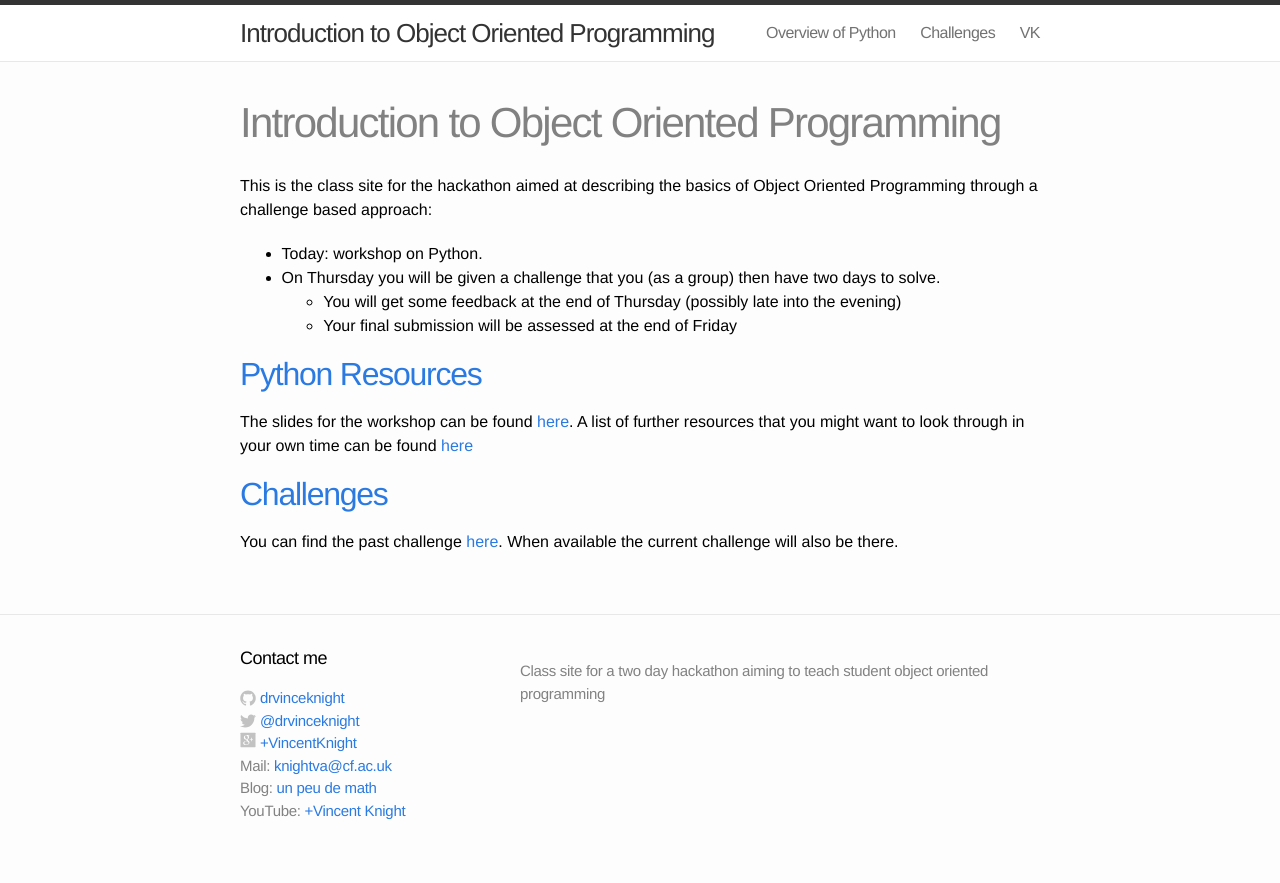
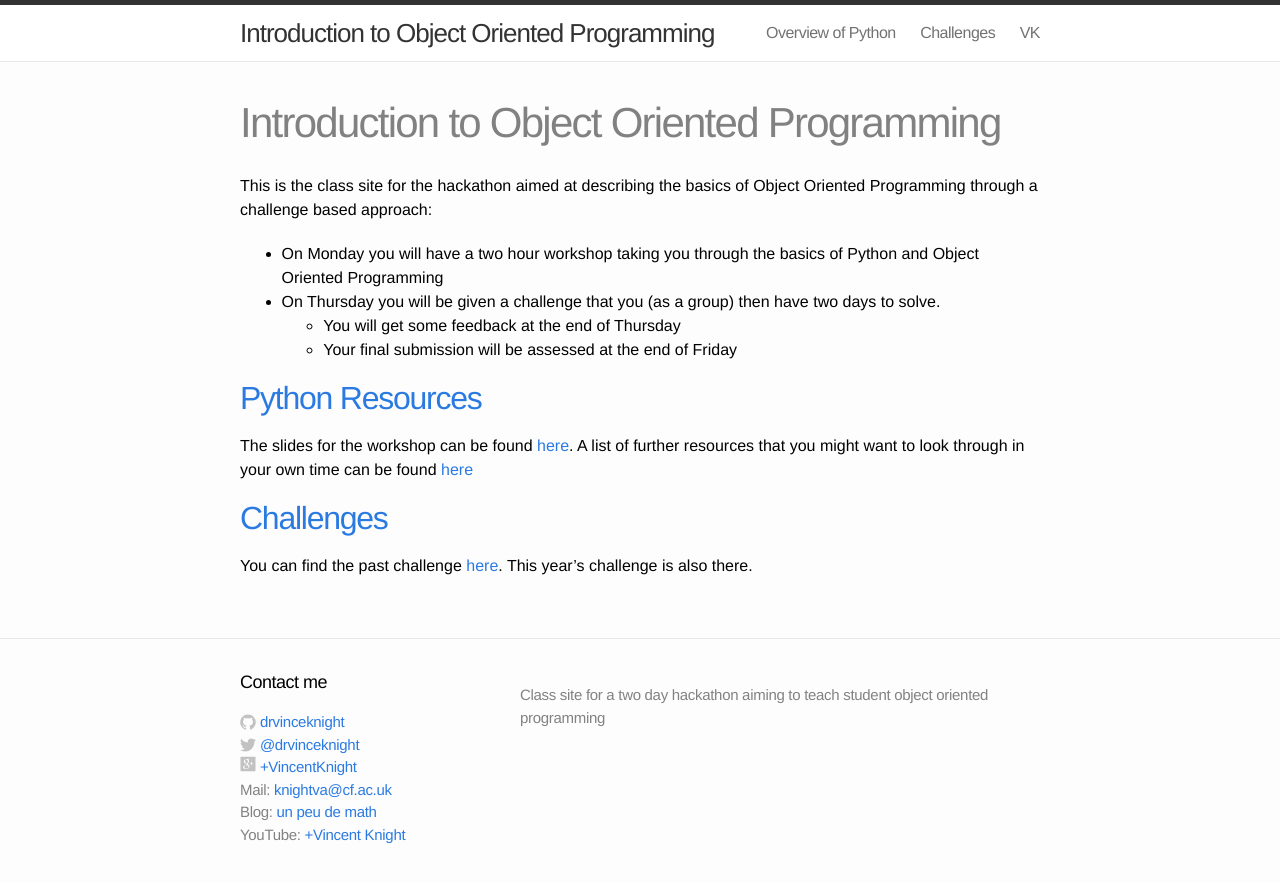
Before and after one commit to drvinceknight/Introduction_to_OOP, a Jekyll site: the page built from index.md, in a window 1280 px wide. Shown: the top 883 px of the page. Built offline with Jekyll 4.4.1, drawn with Linux system fonts in a browser that asks for light colours.

Commit message:
Adding challenge description.

```diff
--- a/index.md
+++ b/index.md
@@ -5,10 +5,9 @@
 
 This is the class site for the hackathon aimed at describing the basics of Object Oriented Programming through a challenge based approach:
 
-- Today: workshop on Python.
+- On Monday you will have a two hour workshop taking you through the basics of Python and Object Oriented Programming
 - On Thursday you will be given a challenge that you (as a group) then have two days to solve.
-    - You will get some feedback at the end of Thursday (possibly late into the
-      evening)
+    - You will get some feedback at the end of Thursday
     - Your final submission will be assessed at the end of Friday
 
 ## [Python Resources](./OverviewOfPython)
@@ -19,4 +18,4 @@
 ## [Challenges](./Challenges)
 
 You can find the past challenge [here](./Challenges).
-When available the current challenge will also be there.
+This year's challenge is also there.
```
Also changed, not shown: Challenges/RPS/index.md (added, +63 -0 lines), Challenges/index.md (+2 -0 lines).
